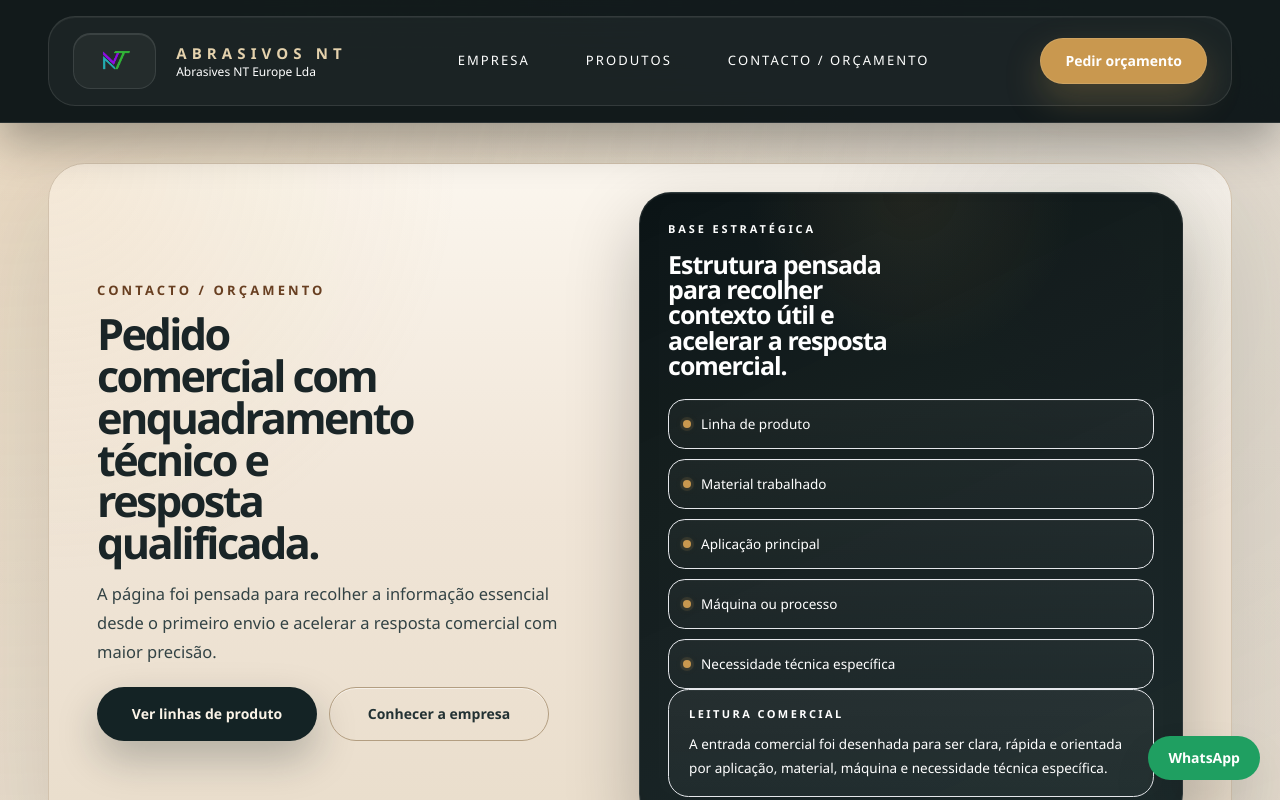
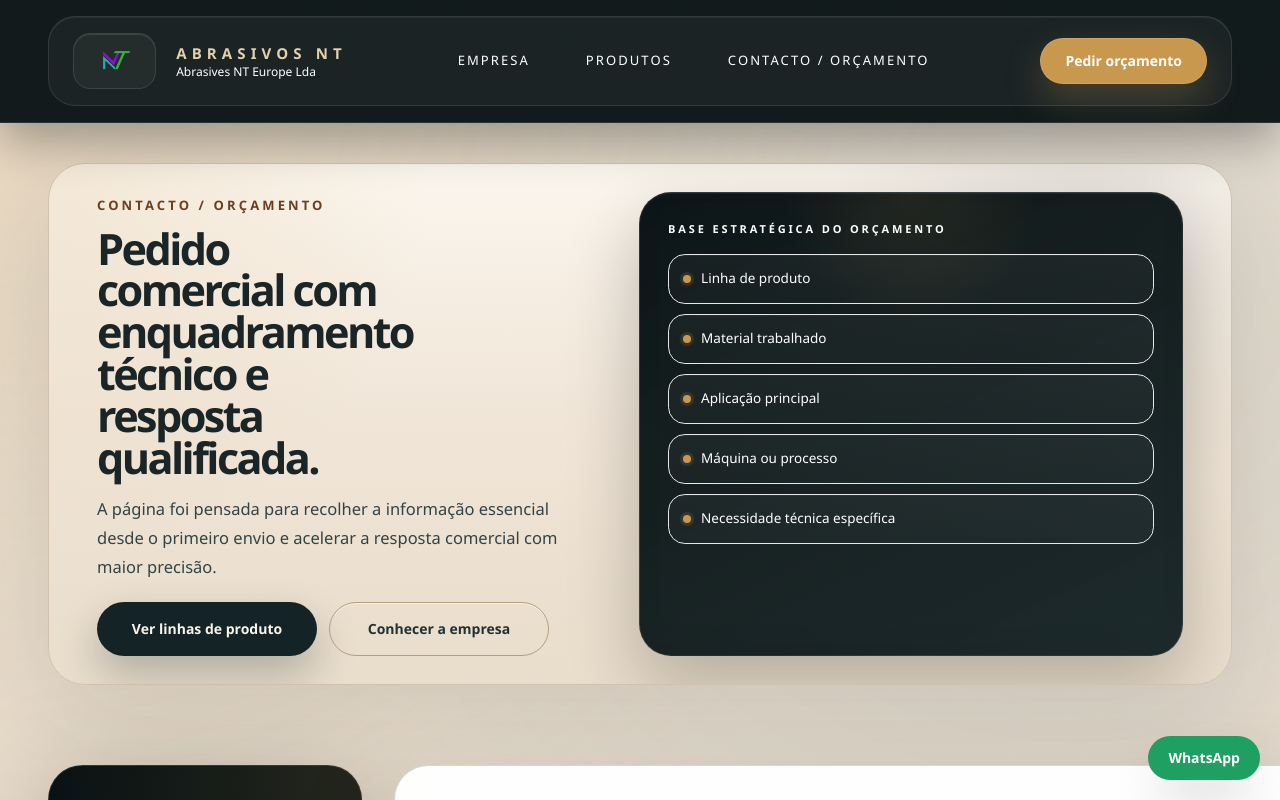
Before and after one commit to CAP1974/abrasivos-nt-site, a Next.js app: page /orcamento in a window 1280 px wide. Shown: the top 800 px of the page. Built offline with nearby package versions, Linux system fonts and the light colour scheme.

Commit message:
Simplify quote hero panel

```diff
--- a/app/orcamento/page.tsx
+++ b/app/orcamento/page.tsx
@@ -46,11 +46,8 @@ export default function OrcamentoPage() {
 
             <div className="mt-7 xl:mt-0 xl:self-stretch">
               <div className="h-full rounded-[2rem] border border-white/10 bg-[radial-gradient(circle_at_top,rgba(201,154,81,0.1),transparent_24%),linear-gradient(155deg,rgba(7,16,18,0.98)_0%,rgba(13,23,24,0.97)_34%,rgba(20,35,37,0.96)_100%)] px-5 py-5 text-white shadow-[0_28px_72px_rgba(5,9,10,0.24),inset_0_1px_0_rgba(255,255,255,0.05),inset_0_-10px_24px_rgba(0,0,0,0.07)] sm:px-6 sm:py-6 lg:px-7 lg:py-7">
-                <p className="text-[11px] font-semibold uppercase tracking-[0.26em] text-sand-100/86">Base estratégica</p>
-                <h2 className="mt-3.5 max-w-[15.5ch] text-[1.34rem] font-semibold tracking-[-0.04em] text-white sm:text-[1.45rem] lg:text-[1.56rem] lg:leading-[1.02]">
-                  Estrutura pensada para recolher contexto útil e acelerar a resposta comercial.
-                </h2>
-                <div className="mt-5 grid gap-2.5">
+                <p className="text-[11px] font-semibold uppercase tracking-[0.26em] text-sand-100/86">Base estratégica do orçamento</p>
+                <div className="mt-4 grid gap-2.5">
                   {heroItems.map((item) => (
                     <div
                       key={item}
@@ -60,12 +57,6 @@ export default function OrcamentoPage() {
                       <p className="text-[13px] font-medium leading-5.5 text-white/93 sm:text-[13.5px]">{item}</p>
                     </div>
                   ))}
-                </div>
-                <div className="mt-4.5 rounded-[1.28rem] border border-white/12 bg-[linear-gradient(180deg,rgba(255,255,255,0.055)_0%,rgba(255,255,255,0.03)_100%)] px-4 py-4 shadow-[inset_0_1px_0_rgba(255,255,255,0.045)] sm:px-5 sm:py-4">
-                  <p className="text-[11px] font-semibold uppercase tracking-[0.22em] text-sand-100/92">Leitura comercial</p>
-                  <p className="mt-2.5 text-[13px] leading-6 text-white/84 sm:text-[13.5px]">
-                    A entrada comercial foi desenhada para ser clara, rápida e orientada por aplicação, material, máquina e necessidade técnica específica.
-                  </p>
                 </div>
               </div>
             </div>
```
